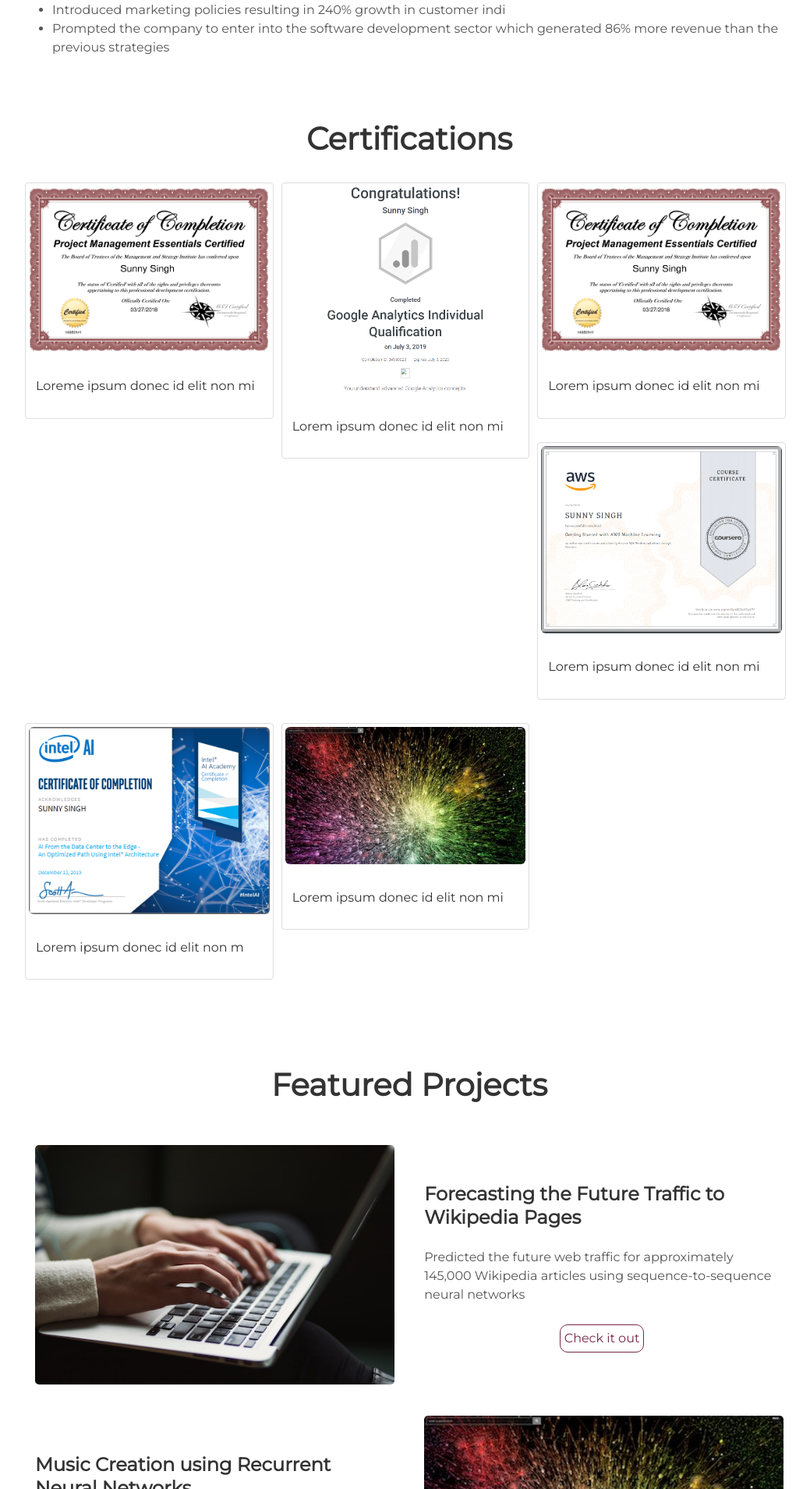
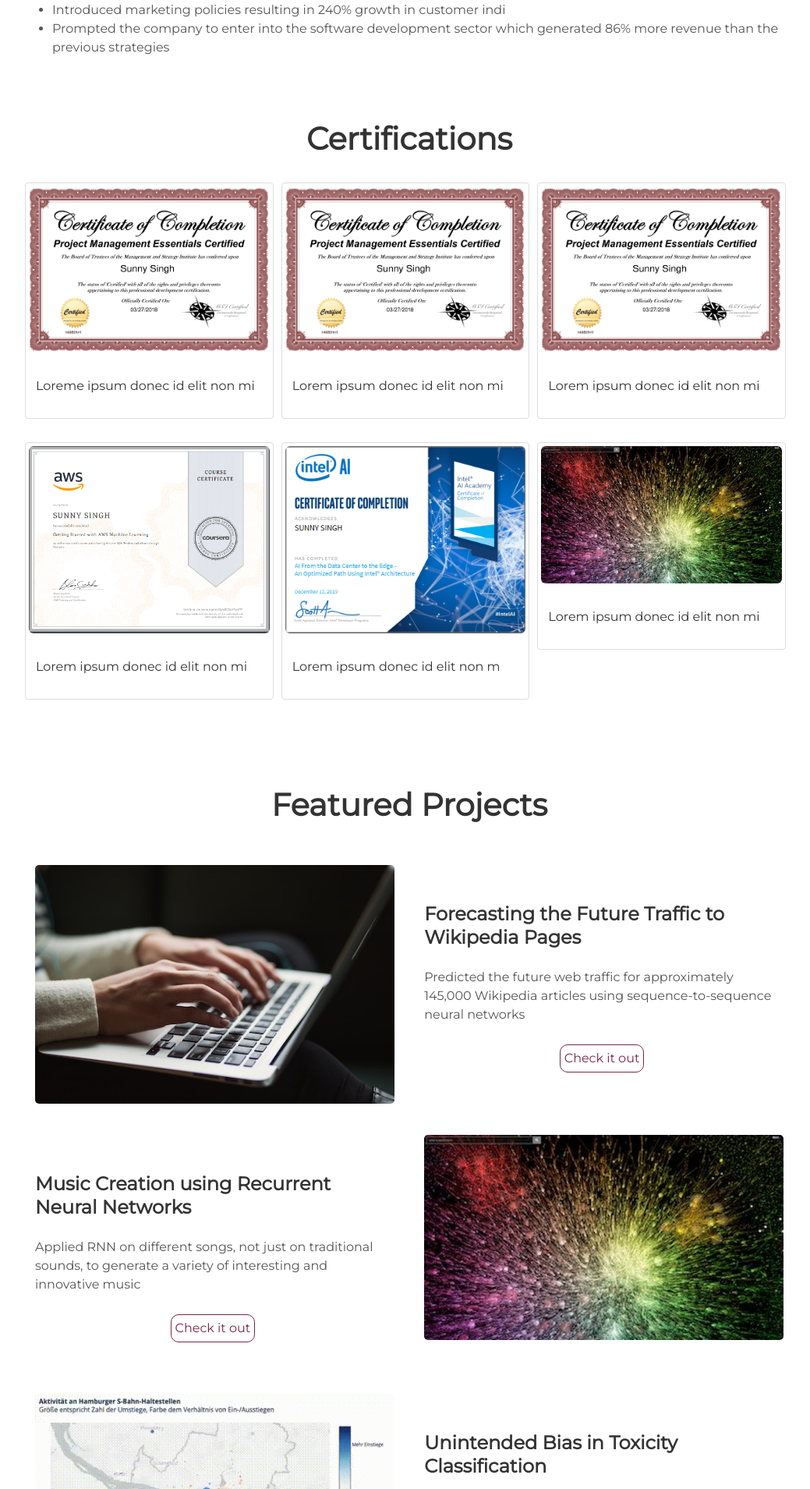
Before and after one commit to arkadee/arkadee.github.io, a Jekyll site: the page built from index.html, in a window 1280 px wide. Shown: the part 2585-4494 px from the top of the page at 78% size, without its empty margins (115-1154 px from the left). Built offline with Jekyll 4.4.1, drawn with Linux system fonts in a browser that asks for light colours.

Commit message:
Update certifications.html

```diff
--- a/_includes/certifications.html
+++ b/_includes/certifications.html
@@ -49,7 +49,7 @@
         <div class="column1">
           <div class="thumbnail">
             <a href="/w3images/fjords.jpg" target="_blank">
-              <img src="assets/img/cert2.png" class="img-rounded" alt="Snow" style="width:100%">
+              <img src="assets/img/cert3.png" class="img-rounded" alt="Snow" style="width:100%">
             </a>
               <div class="caption">
                 <p>Lorem ipsum donec id elit non mi</p>
```
